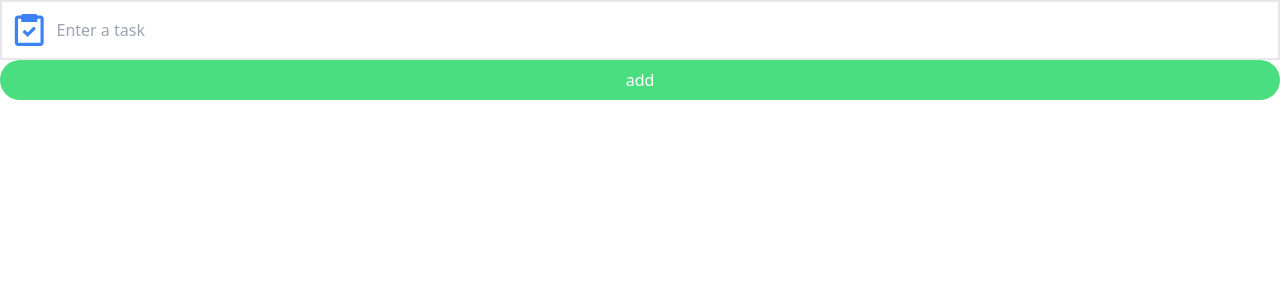
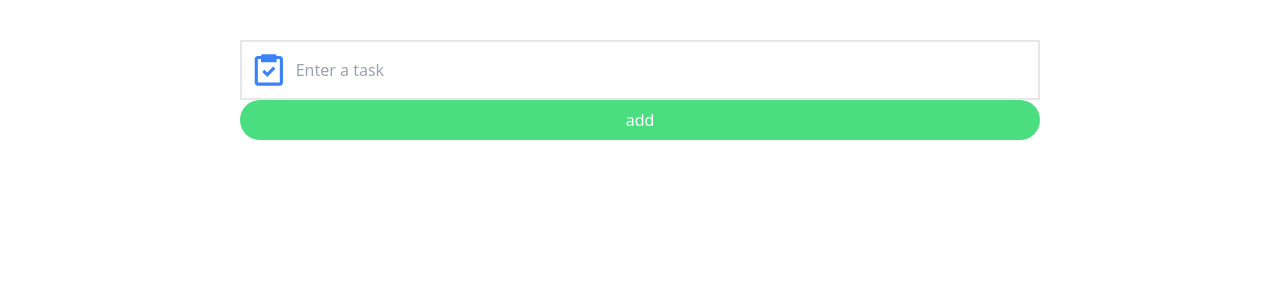
Before and after one commit to LahiaOmar/eth-todo, a Next.js app: page / in a window 1280 px wide. Shown: the top 300 px of the page. Built offline with nearby package versions, Linux system fonts and the light colour scheme.

Commit message:
chore: add onClick handler to Button

```diff
--- a/components/Button/index.tsx
+++ b/components/Button/index.tsx
@@ -1,11 +1,12 @@
 interface IButton {
 	children: React.ReactNode
+	onClick: React.MouseEventHandler<HTMLButtonElement>
 }
 
-const Button = ({ children } : IButton) => {
+const Button = ({ children, onClick } : IButton) => {
 	return (
 		<div className="w-full p-2 bg-green-400 rounded-full">
-			<button className="w-full text-white">{ children }</button>
+			<button className="w-full text-white" onClick={onClick}>{ children }</button>
 		</div>
 	)
 }
--- a/pages/index.tsx
+++ b/pages/index.tsx
@@ -1,4 +1,4 @@
-import { ChangeEvent, useState } from "react";
+import React, { ChangeEvent, useState } from "react";
 import Button from "../components/Button";
 import Input from "../components/Input";
 
@@ -9,10 +9,18 @@ export default function Home() {
     setTask(e.target.value)
   }
 
+  const handleAddTask = (e: React.MouseEvent<HTMLButtonElement>) => {
+    e.preventDefault()
+  }
+
   return (
-    <div>
-      <Input value={taks} onChange={handleChange} />
-      <Button>add</Button>
+    <div className="flex items-center justify-center pt-10">
+      <div className="w-[800px]">
+        <div className="">
+          <Input value={taks} onChange={handleChange} />
+          <Button onClick={handleAddTask}>add</Button>
+        </div>
+      </div>
     </div>
   )
 }
```
